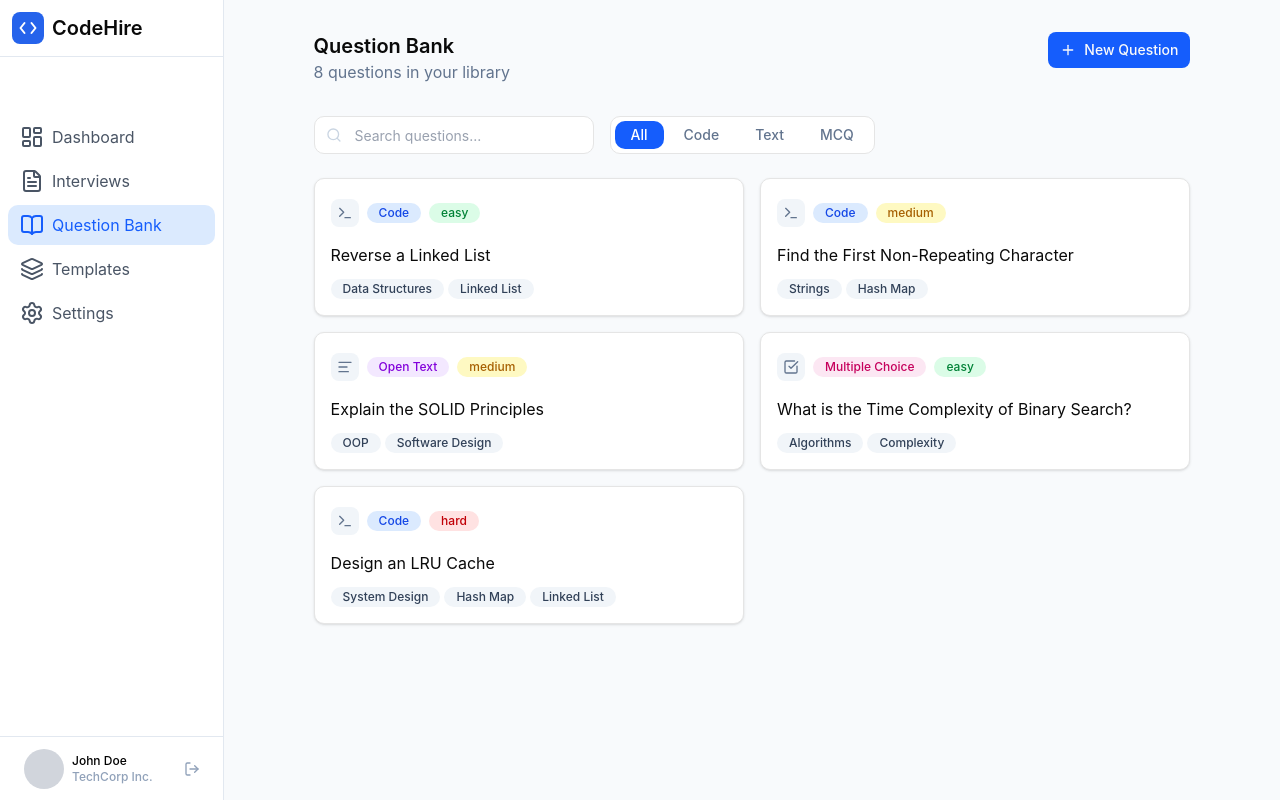
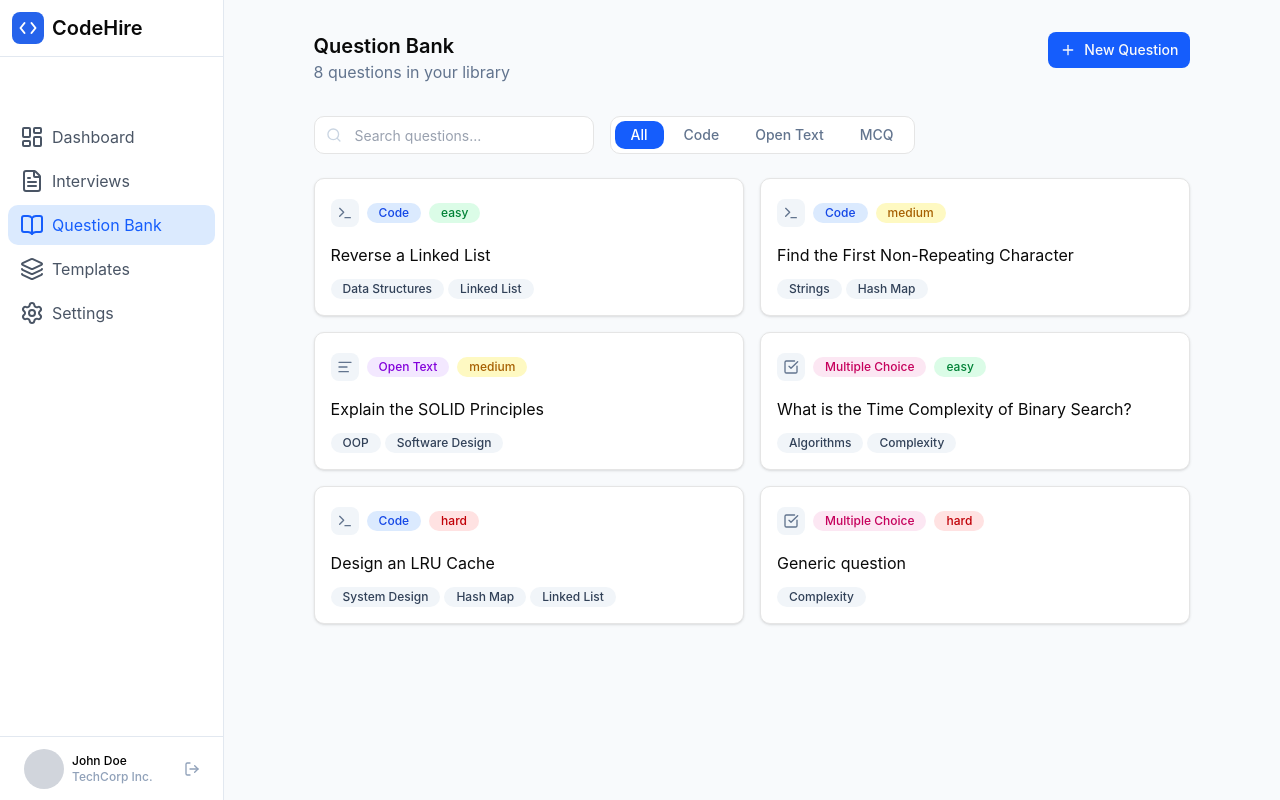
Before and after one commit to GustavoTrinchao/CodeHire, a React (Vite) app in the folder frontend/: page /recruiter/question-bank in a window 1280 px wide. Built offline with nearby package versions, Linux system fonts and the light colour scheme.

Commit message:
feat:add filter

```diff
--- a/frontend/src/components/filterGroup.tsx
+++ b/frontend/src/components/filterGroup.tsx
@@ -1,8 +1,13 @@
 import FilterButton from "./filterButton";
+
+type Filter = {
+  label: string;
+  value: string;
+};
 
 type FilterGroupProps = {
   filterActivated: string;
-  filters: string[];
+  filters: Filter[];
   onFilterChange: (filter: string) => void;
 };
 
@@ -11,11 +16,11 @@ function FilterGroup({filterActivated,filters,onFilterChange}: FilterGroupProps)
     <div className="flex gap-1 rounded-lg bg-white p-1 w-fit border">
       {filters.map((filter) => (
         <FilterButton
-          key={filter}
-          active={filter === filterActivated}
-          onClick={() => onFilterChange(filter)}
+          key={filter.value}
+          active={filter.value === filterActivated}
+          onClick={() => onFilterChange(filter.value)}
         >
-          {filter}
+          {filter.label}
         </FilterButton>
       ))}
     </div>
--- a/frontend/src/pages/recruiter/RecruiterInterviewsPage.tsx
+++ b/frontend/src/pages/recruiter/RecruiterInterviewsPage.tsx
@@ -9,11 +9,18 @@ import type { Interview } from "@/types/interview"
 import InterviewTable from "@/components/interviewTable";
 
 function RecruiterInterviewsPage() {
-  const [filter, setFilter] = useState("All");
+  const [filter, setFilter] = useState("ALL");
 
   function handleFilterChange(filter: string) {
     setFilter(filter);
   }
+
+  const filters = [
+    { label: "All", value: "ALL" },
+    { label: "Active", value: "ACTIVE" },
+    { label: "Draft", value: "DRAFT" },
+    { label: "Closed", value: "CLOSED" },
+  ];
 
   const interviews: Interview[] = [
     {
@@ -65,7 +72,7 @@ function RecruiterInterviewsPage() {
       createdAt: "28/07/2026",
     },
   ];
-  let filteredInterviews:Interview[] = interviews.filter((interview) => filter === "All" || interview.status === filter)
+  let filteredInterviews:Interview[] = interviews.filter((interview) => filter === "ALL" || interview.status === filter)
 
   return (
     <div>
@@ -82,7 +89,7 @@ function RecruiterInterviewsPage() {
           <SearchInput placeholder="Search interviews..."/>
           <FilterGroup
             filterActivated={filter}
-            filters={["All", "Active", "Draft", "Closed"]}
+            filters={filters}
             onFilterChange={handleFilterChange}
           />
         </div>
--- a/frontend/src/pages/recruiter/RecruiterQuestionBankPage.tsx
+++ b/frontend/src/pages/recruiter/RecruiterQuestionBankPage.tsx
@@ -8,10 +8,16 @@ import QuestionCard from "@/components/questionCard";
 import type { Question } from "@/types/question";
 
 function RecruiterQuestionBankPage() {
-  const [filter, setFilter] = useState("All");
+  const [filter, setFilter] = useState("ALL");
   function handleFilterChange(filter: string) {
     setFilter(filter);
   }
+  const filters = [
+    { label: "All", value: "ALL" },
+    { label: "Code", value: "CODE" },
+    { label: "Open Text", value: "OPEN_TEXT" },
+    { label: "MCQ", value: "MULTIPLE_CHOICE" },
+  ];
 
   const questions: Question[] = [
     {
@@ -49,7 +55,16 @@ function RecruiterQuestionBankPage() {
       type: "CODE",
       tags: ["System Design", "Hash Map", "Linked List"],
     },
+    {
+      id: 6,
+      title: "Generic question",
+      difficulty: "HARD",
+      type: "MULTIPLE_CHOICE",
+      tags: ["Complexity"],
+    },
   ];
+
+  let filteredQuestions:Question[] = questions.filter((question) => filter === "ALL" || question.type === filter)
 
   return (
     <div>
@@ -66,12 +81,12 @@ function RecruiterQuestionBankPage() {
           <SearchInput placeholder="Search questions..."/>
           <FilterGroup
             filterActivated={filter}
-            filters={["All", "Code", "Text", "MCQ"]}
+            filters={filters}
             onFilterChange={handleFilterChange}
           />
         </div>
         <div className="px-8 lg:px-[7vw] py-6 grid grid-cols-1 xl:grid-cols-2 gap-4">
-          {questions.map((question) => (
+          {filteredQuestions.map((question) => (
             <QuestionCard question={question}/>
           ))}
         </div>
```
